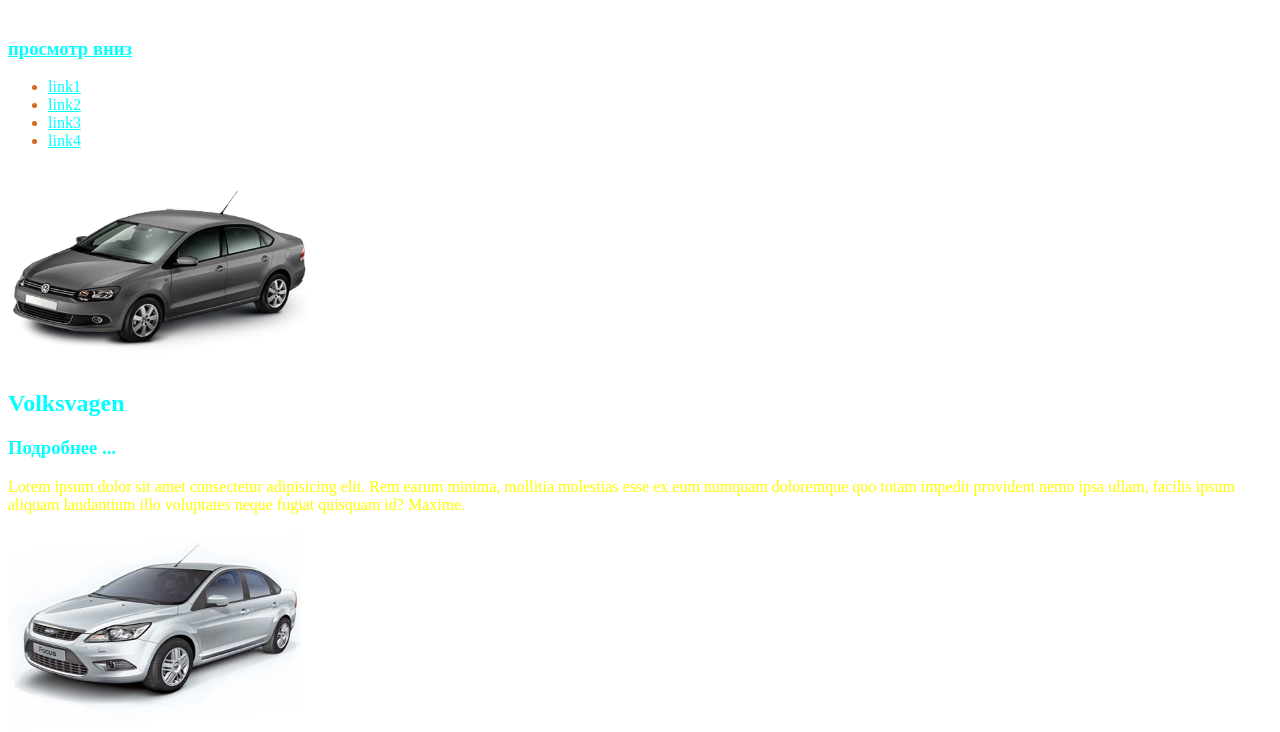
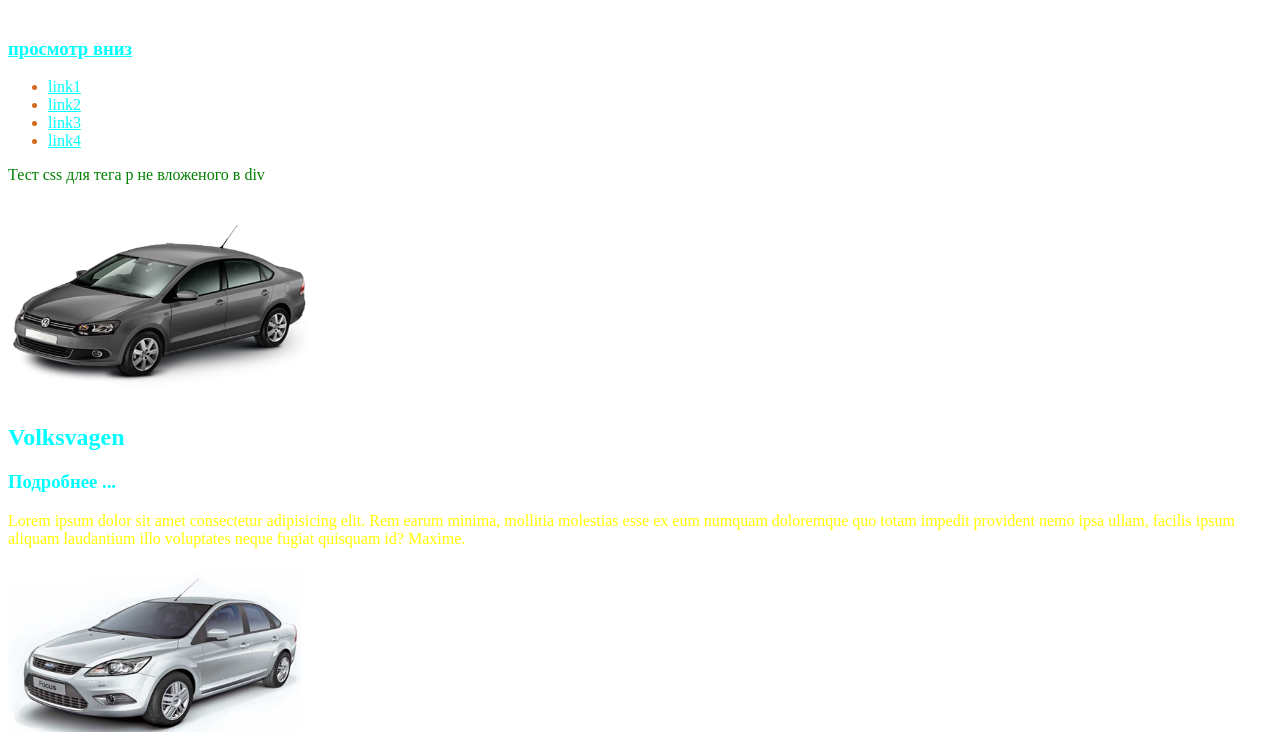
Before and after one commit to evgenij-sh/testwork, a plain HTML site: page index.html in a window 1280 px wide. Shown: the part 79-811 px from the top of the page. Drawn offline with Linux system fonts and the light colour scheme.

Commit message:
css training

```diff
--- a/index.html
+++ b/index.html
@@ -1,4 +1,4 @@
-<!DOCTYPE html>
+   <!DOCTYPE html>
 <html lang="en">
 <head>
     <meta charset="UTF-8">
@@ -22,7 +22,9 @@
 
         </nav>
     </div>
-
+    <p>
+        Тест css для тега p не вложеного в div
+    </p>
     </header>
     <main>
         <!-- ######################## block1 ############################# -->
```
